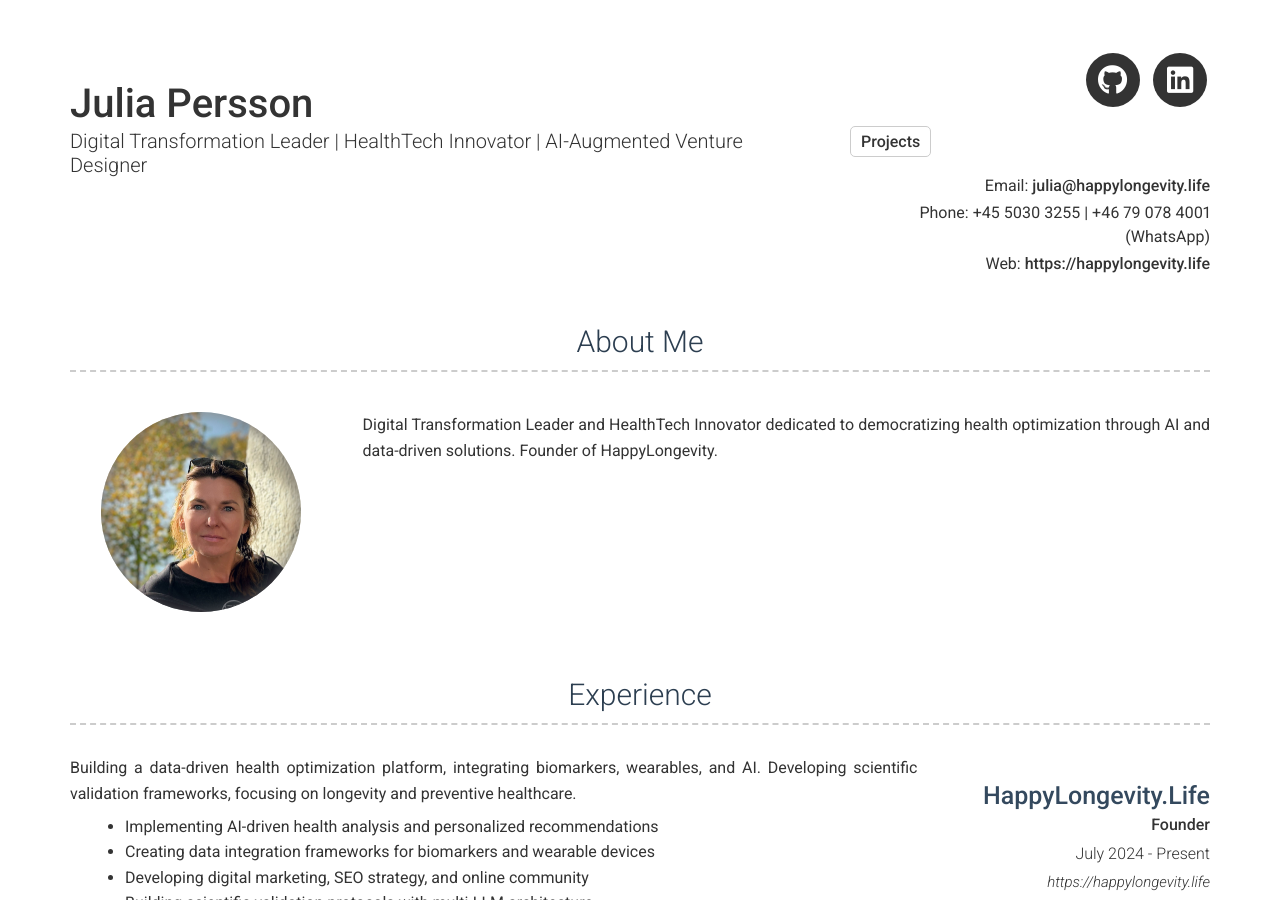
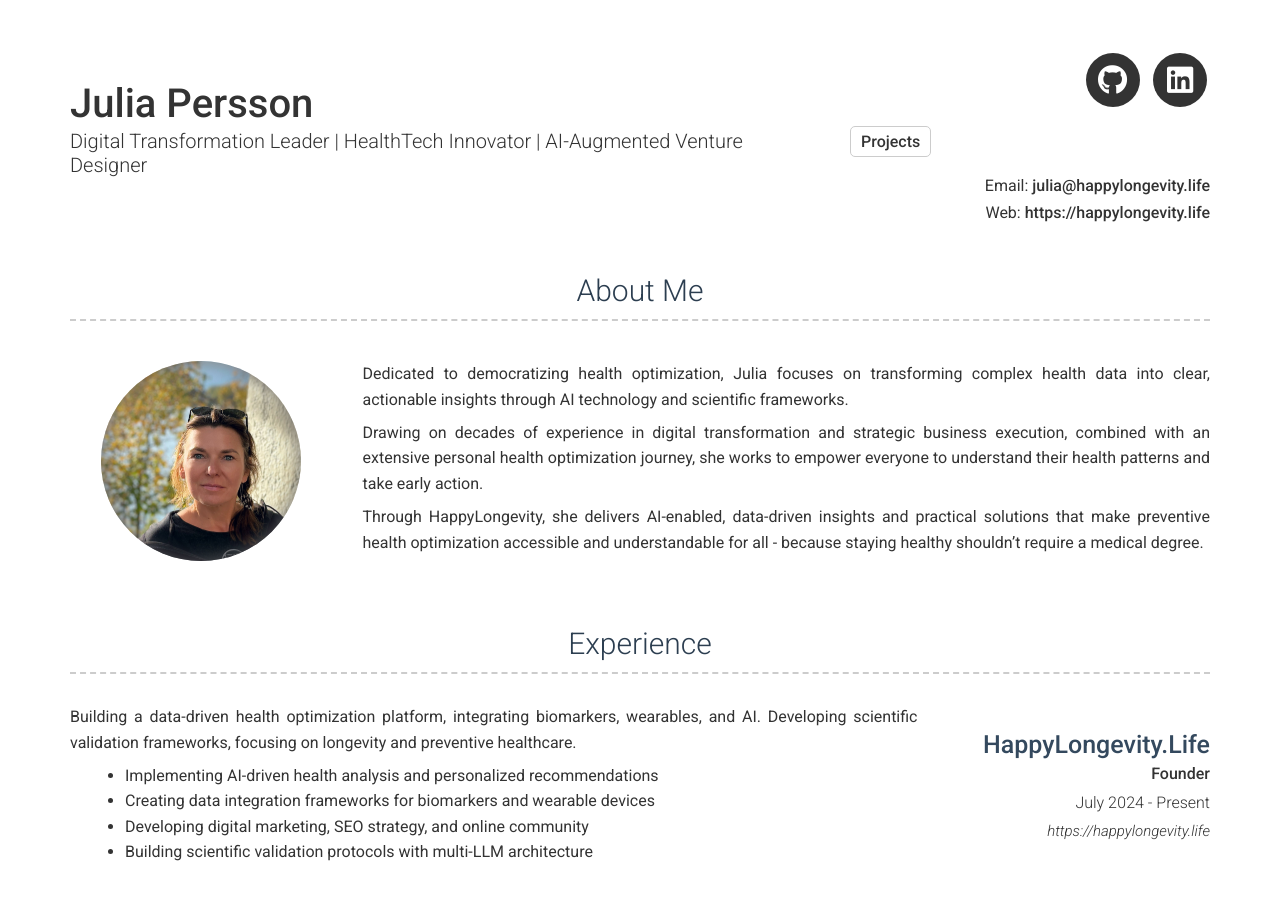
Before and after one commit to AIVictrix/Julia.github.io, a Jekyll site: the page built from projects.md, in a window 1280 px wide and 900 px high. Built offline with Jekyll 4.4.1, drawn with Linux system fonts in a browser that asks for light colours; nearby versions of some CDN libraries; some of the changed text lies outside the part shown.

Commit message:
Fix final layout issues
- Fixed Projects link by hardcoding the URL path
- Removed phone numbers completely
- Fixed formatting of About section text
- Fixed Education to display in two lines with left alignment
- Updated page title to 'Projects' for better UI
- Fixed British spelling (optimisation) to American (optimization) in projects page
- Properly formatted navigation styling

🤖 Generated with [Claude Code](https://claude.ai/code)

Co-Authored-By: Claude <noreply@anthropic.com>

```diff
--- a/_config.yml
+++ b/_config.yml
@@ -27,8 +27,7 @@ header_pages:
 github_username: JuliaHappyLongevity
 linkedin_username: julia-persson-digital-transformation
 
-# Phone info
-phone: "+45 5030 3255 | +46 79 078 4001 (WhatsApp)"
+# Empty phone to remove display
 
 # Content sections
 content:
@@ -145,9 +144,13 @@ content:
   - title: Education
     layout: list
     content:
-      - layout: right
-        title: Lund University & Kyiv National Economic University
-        sub_title: MSc in Business & Economics, MSc in Business Administration
+      - layout: left
+        title: Lund University
+        sub_title: MSc in Business & Economics
+
+      - layout: left
+        title: Kyiv National Economic University
+        sub_title: MSc in Business Administration
 
   - title: Certifications & Languages
     layout: text
@@ -173,8 +176,11 @@ content:
 about_title: About Me
 about_profile_image: /images/JP_founder.jpeg
 about_content: |
-  Digital Transformation Leader and HealthTech Innovator dedicated to democratizing
-  health optimization through AI and data-driven solutions. Founder of HappyLongevity.
+  Dedicated to democratizing health optimization, Julia focuses on transforming complex health data into clear, actionable insights through AI technology and scientific frameworks.
+
+  Drawing on decades of experience in digital transformation and strategic business execution, combined with an extensive personal health optimization journey, she works to empower everyone to understand their health patterns and take early action.
+
+  Through HappyLongevity, she delivers AI-enabled, data-driven insights and practical solutions that make preventive health optimization accessible and understandable for all - because staying healthy shouldn't require a medical degree.
 
 # Dark Mode (true/false/never)
 darkmode: false
--- a/_includes/header.html
+++ b/_includes/header.html
@@ -108,11 +108,9 @@
 
       <!-- Navigation Menu -->
       <ul class="navigation no-print">
-        {% for page in site.header_pages %}
-          <li>
-            <a href="{{ page | relative_url }}">{{ page | remove: '.md' | remove: '.html' | capitalize }}</a>
-          </li>
-        {% endfor %}
+        <li>
+          <a href="/projects/">Projects</a>
+        </li>
       </ul>
 
       {%- if site.email -%}
--- a/projects.md
+++ b/projects.md
@@ -8,11 +8,11 @@ permalink: /projects/
 
 ## Our Mission
 
-At HappyLongevity, we're democratising health optimisation by transforming complex health data into clear, actionable insights through AI technology and scientific frameworks. Our mission is to empower everyone to understand their health patterns and take early action - because staying healthy shouldn't require a medical degree.
+At HappyLongevity, we're democratizing health optimization by transforming complex health data into clear, actionable insights through AI technology and scientific frameworks. Our mission is to empower everyone to understand their health patterns and take early action - because staying healthy shouldn't require a medical degree.
 
 ## Technical Architecture
 
-We're developing a comprehensive health optimisation platform with these key components:
+We're developing a comprehensive health optimization platform with these key components:
 
 ### Data Integration Layer
 - Lab testing results and biomarkers
```
Also changed, not shown: other parts of projects.md (+1 -1 lines), _data/data.yml (+2 -8 lines).
